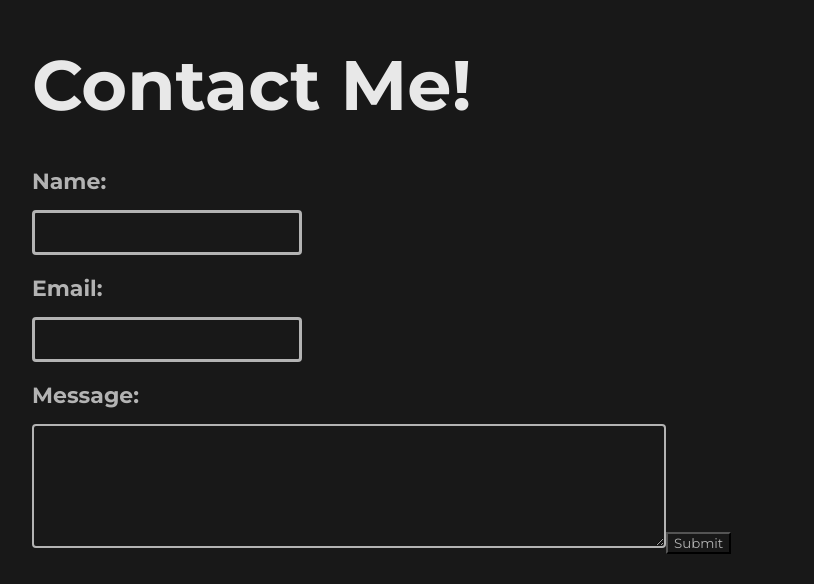
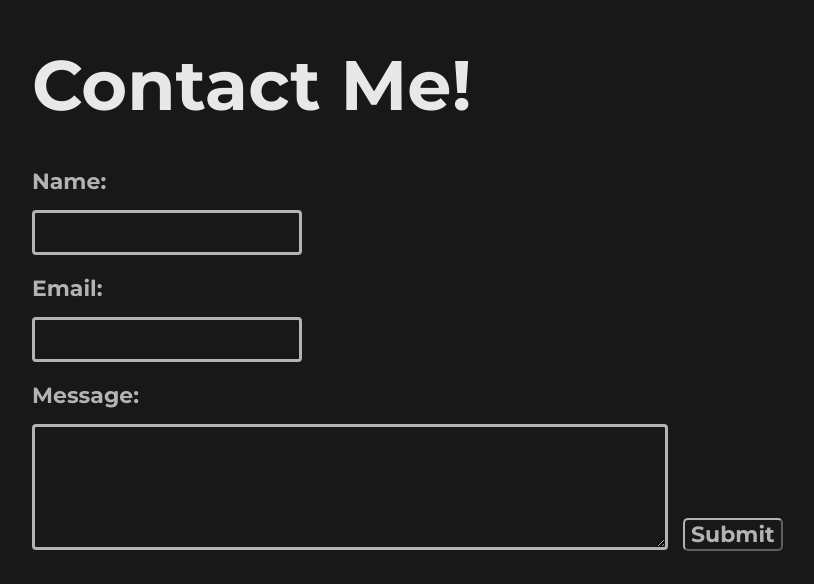
Before and after one commit to achyutbenz19/portfolio, a React (Create React App) app in the folder portfolio/: page / in a window 1280 px wide. Shown: the part 1836-2420 px from the top of the page, without its empty margins (133-947 px from the left). Built offline with nearby package versions, Linux system fonts and the light colour scheme.

Commit message:
added submit button

```diff
--- a/portfolio/src/index.css
+++ b/portfolio/src/index.css
@@ -149,11 +149,10 @@
   height: 100px; /* Increase the height to 100px */
   padding: 10px;
   font-size: 15px;
-  border: 2px solid #b3b3b3;
+  border: 3px solid #b3b3b3;
   border-radius: 4px;
   resize: vertical;
 }
-
 .contact label {
   padding-top: 20px;
   font-weight: bold;
@@ -165,3 +164,17 @@
 .contact textarea {
   margin-left: 135px;
 }
+.contact button {
+  margin-left: 15px;
+  vertical-align: 31%;
+  font-size: 22px;
+  font-weight: bold;
+  border-radius: 5px;
+  transition: transform 0.2s ease-in-out;
+  border-color: #b3b3b3;
+  background-color: transparent;
+  color: #b3b3b3;
+}
+.contact button:hover {
+  transform: scale(1.1);
+}
```
